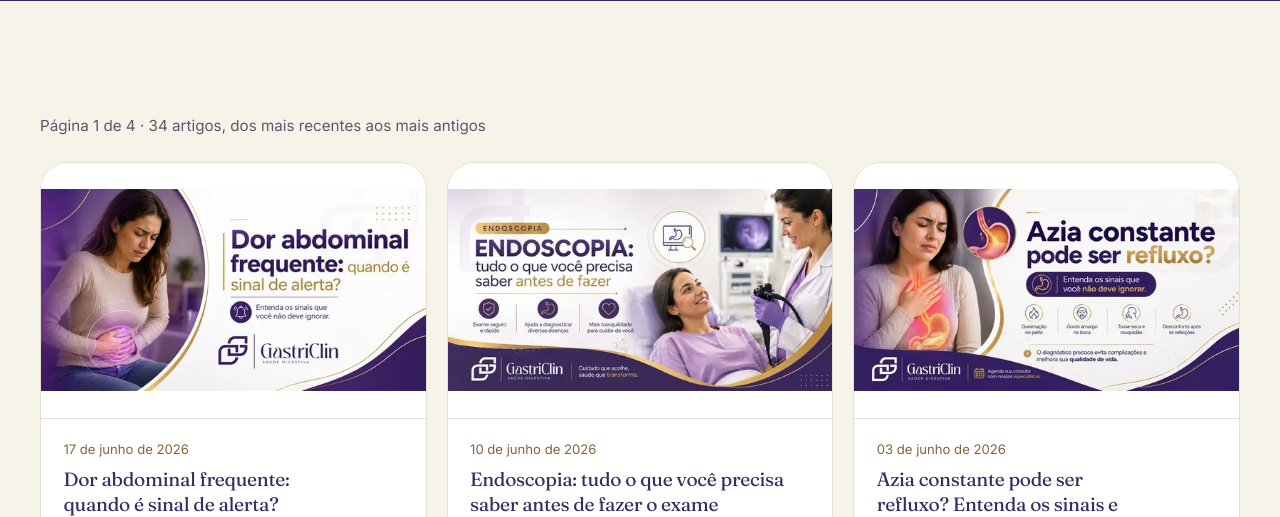
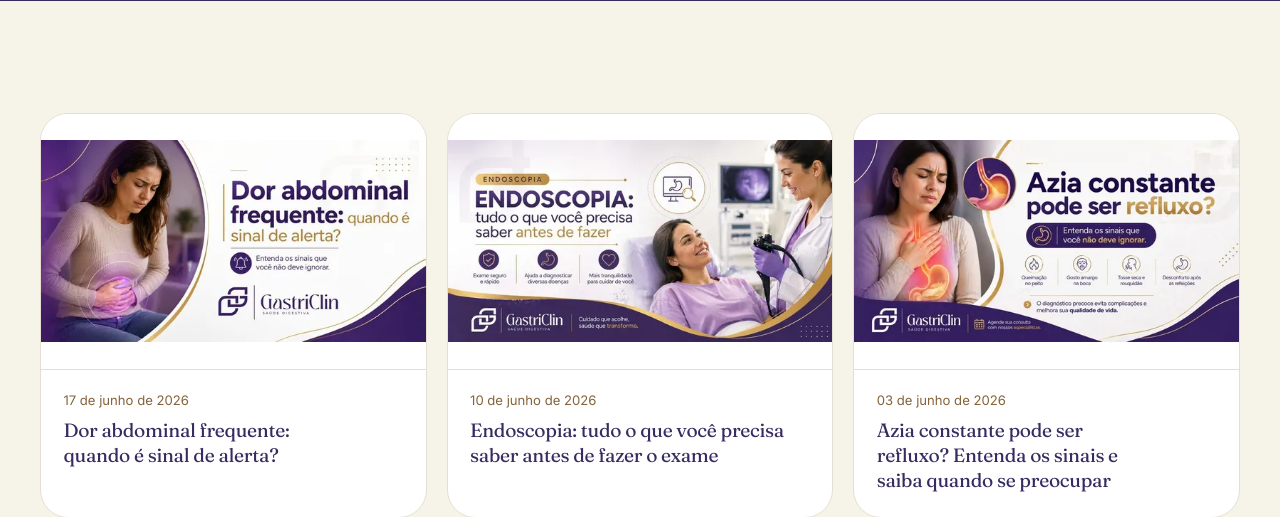
Before and after one commit to ariceliomouradev/gastriclin.ariceliomoura.com.br, a PHP site: page /blog/ in a window 1280 px wide. Shown: the part 542-1059 px from the top of the page. Run offline with PHP 8.4, Linux system fonts and the light colour scheme.

Commit message:
Blog: remove o texto de contagem acima dos cards
Co-Authored-By: Claude Opus 5.5 <noreply@anthropic.com>

```diff
--- a/app/paginas/blog.php
+++ b/app/paginas/blog.php
@@ -36,9 +36,6 @@ componente('topo-pagina', [
 ?>
   <section class="secao" id="artigos">
     <div class="container">
-      <?php if ($total_paginas > 1): ?>
-        <p class="blog-contagem">Página <?= $numero_pagina ?> de <?= $total_paginas ?> · <?= count($todos) ?> artigos, dos mais recentes aos mais antigos</p>
-      <?php endif; ?>
       <div class="grade grade--3">
         <?php foreach ($artigos as $p) componente('card-post', ['post' => $p, 'titulo' => 'h2']); ?>
       </div>
--- a/assets/css/site.css
+++ b/assets/css/site.css
@@ -2409,11 +2409,6 @@ a:hover {
    Paginação do blog
    ====================================================================== */
 
-.blog-contagem {
-  margin: 0 0 1.5rem;
-  font-size: 0.95rem;
-  color: var(--texto-suave);
-}
 .paginacao {
   display: flex;
   flex-wrap: wrap;
```
